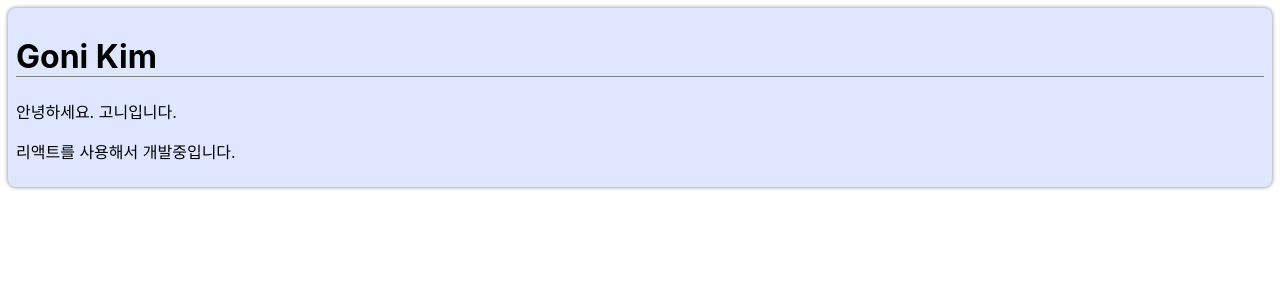
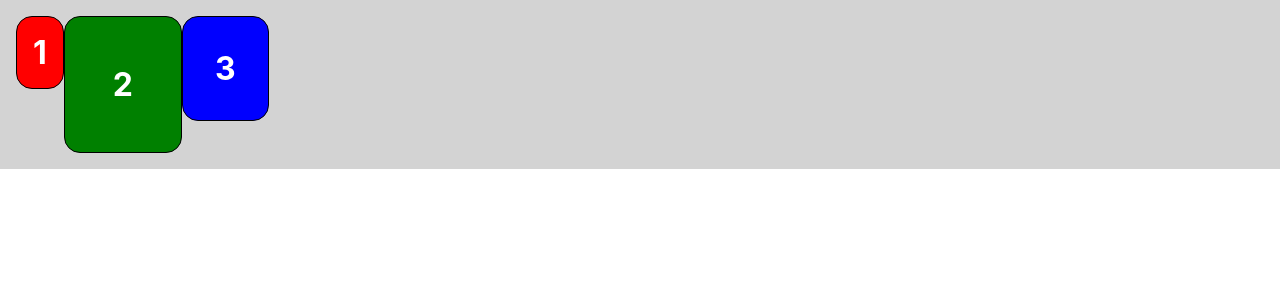
Before and after one commit to geoblo/fullstack-study, a React (Create React App) app in the folder 11_React/my-app/: page / in a window 1280 px wide. Shown: the top 300 px of the page. Built offline with nearby package versions, Linux system fonts and the light colour scheme.

Commit message:
업로드

```diff
--- a/11_React/my-app/package.json
+++ b/11_React/my-app/package.json
@@ -9,6 +9,7 @@
     "react": "^18.2.0",
     "react-dom": "^18.2.0",
     "react-scripts": "5.0.1",
+    "styled-components": "^6.1.0",
     "web-vitals": "^2.1.4"
   },
   "scripts": {
--- a/11_React/my-app/src/chapter14/14.2/PropsEx.jsx
+++ b/11_React/my-app/src/chapter14/14.2/PropsEx.jsx
@@ -1,6 +1,6 @@
 // 개념 설명용 예제
 function App() {
-  return <Toolbar theme="dark" />
+  return <Toolbar theme="dark" />;
 }
 
 function Toolbar(props) {
--- /dev/null
+++ b/11_React/my-app/src/chapter15/StyledPage.jsx
@@ -0,0 +1,106 @@
+import React from 'react';
+import styled, { css } from "styled-components";
+
+// styled-components 설치하기
+// npm install styled-components
+
+// CSS in JS 란?
+// 이 문구가 뜻하는 그대로, 이 기술은 JS 안에 CSS를 작성하는 것
+
+// styled-components란?
+// CSS 문법을 그대로 사용하면서 결과물을 스타일된 컴포넌트 형태로 만들어주는 라이브러리
+// 컴포넌트 개념을 사용하기 때문에 리액트와 궁합이 잘 맞음
+// 백틱(``)을 사용하여 구성 요소의 스타일을 지정
+
+// 다양한 문법은 공식 문서 참고
+// https://styled-components.com/docs
+
+// 1. 기본적인 사용법
+const Wrapper = styled.div`
+  padding: 1rem;
+  background: gray;
+
+  /* 6. 반응형 디자인
+  - 일반 CSS를 사용할 때와 똑같이 media 쿼리를 사용 가능
+  - 리액트스럽게 react-responsive 라이브러리 사용 */
+  /* 기본적으로 가로 크기를 1024px에 가운데 정렬을 하고
+  가로 크기가 작아짐에 따라 크기를 줄이고 768px 미만이 되면 꽉 채우기 */
+  width: 1024px;
+  margin: 0 auto;
+  @media screen and (max-width: 1024px) {
+    width: 768px;
+  }
+  @media screen and (max-width: 768px) {
+    width: 100%;
+  }
+`;
+
+const Title = styled.h1`
+  font-size: 1.5rem;
+  color: white;
+  text-align: center;
+`;
+
+// 2. props 사용하기
+// 컴포넌트 형태라 props 사용이 가능(최고 장점 중 하나)
+// ``(백틱) 내부에 함수를 작성하면 첫번째 매개변수로 props 객체를 받아옴
+const Button = styled.button`
+  width: ${props => props.width || '100px'}; // 기본값 설정
+  height: ${props => props.height || '40px'}; // 기본값 설정
+  background: ${props => {
+    console.log(props);
+
+    return props.dark ? 'black' : 'white';
+  }};
+  color: ${props => props.dark ? 'white' : 'black'};
+  border: 2px solid black;
+  cursor: pointer;
+
+  /* 3. & 문자를 사용하여 자기 자신 선택 가능 */
+  &:hover {
+    background: #b3b3b3;
+  }
+
+  /* 4. 여러 줄의 스타일 구문을 조건부로 설정해야 하는 경우 css를 불러와 사용 */
+  ${props =>
+    props.inverted &&
+    css`
+      background: white;
+      color: #1f1f1f;
+      border: 2px solid white;
+      &:hover {
+        background: #1f1f1f;
+        color: white;
+      }
+    `
+  }
+
+  & + & {
+    margin-left: 1rem;
+  }
+`;
+
+// 5. 스타일 확장(커스텀) 하기
+// Button 컴포넌트에 모서리를 둥글게하는 스타일이 추가된 컴포넌트
+const RoundedButton = styled(Button)`
+  border-radius: 16px;
+`;
+
+function StyledPage(props) {
+  return (
+    <Wrapper>
+      <Title>안녕, 리액트!</Title>
+
+      <Button width="200px" height="60px">Normal</Button>
+
+      {/* ={true} 는 생략 가능 */}
+      <Button dark>Dark</Button>
+
+      <Button inverted>Dark</Button>
+
+      <RoundedButton>Rounded</RoundedButton>
+    </Wrapper>
+  );
+}
+
+export default StyledPage;
--- /dev/null
+++ b/11_React/my-app/src/chapter15/theme/Blocks.jsx
@@ -0,0 +1,61 @@
+import React from 'react';
+import styled from 'styled-components';
+
+const Wrapper = styled.div`
+  display: flex;
+  flex-direction: row;
+  justify-content: flex-start;
+  align-items: flex-start;
+  padding: 1rem;
+  background-color: lightgray;
+`;
+
+const Block = styled.div`
+  padding: ${props => props.padding};
+  border: 1px solid black;
+  border-radius: 1rem;
+  background-color: ${props => props.backgroundcolor};
+  color: white;
+  font-size: 2rem;
+  font-weight: bold;
+  text-align: center;
+`;
+
+const blockItems = [
+  {
+    label: '1',
+    padding: '1rem',
+    backgroundColor: 'red'
+  },
+  {
+    label: '2',
+    padding: '3rem',
+    backgroundColor: 'green'
+  },
+  {
+    label: '3',
+    padding: '2rem',
+    backgroundColor: 'blue'
+  },
+];
+
+function Blocks(props) {
+  return (
+    <Wrapper>
+      {/* Quiz: 배열 반복 렌더링 및 스타일링 완성 */}
+      {blockItems.map((blockItem) => {
+        return (
+          <Block
+            key={blockItem.label}
+            padding={blockItem.padding}
+            backgroundcolor={blockItem.backgroundColor}
+          >
+            {blockItem.label}
+          </Block>
+        );
+      })}
+    </Wrapper>
+  );
+}
+
+export default Blocks;
--- a/11_React/my-app/src/index.js
+++ b/11_React/my-app/src/index.js
@@ -38,6 +38,8 @@
 import DialogContainer from './chapter13/13.1.2/DialogContainer';
 import SignUpDialog from './chapter13/13.1.3/SignUpDialog';
 import ProfileCard from './chapter13/ProfileCard';
+import StyledPage from './chapter15/StyledPage';
+import Blocks from './chapter15/theme/Blocks';
 
 const root = ReactDOM.createRoot(document.getElementById('root'));
 
@@ -116,7 +118,11 @@
   // <SplitPaneSection />
   // <DialogContainer />
   // <SignUpDialog />
-  <ProfileCard />
+  // <ProfileCard />
+
+  // 15장 예제
+  // <StyledPage />
+  <Blocks />
 
 
 
```
Also changed, not shown: 11_React/my-app/src/chapter15/theme/ThemeApp.jsx (added, +48 -0 lines), 1 other file (tests, documents, lock files or other folders).
